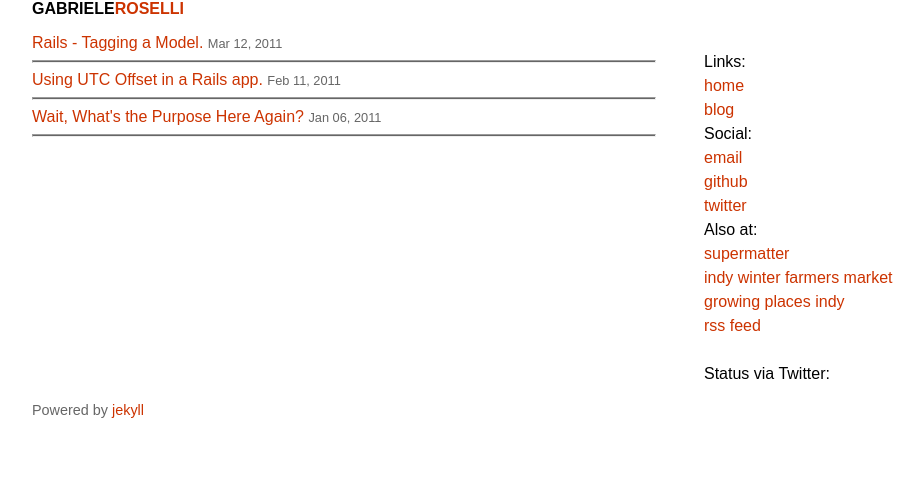
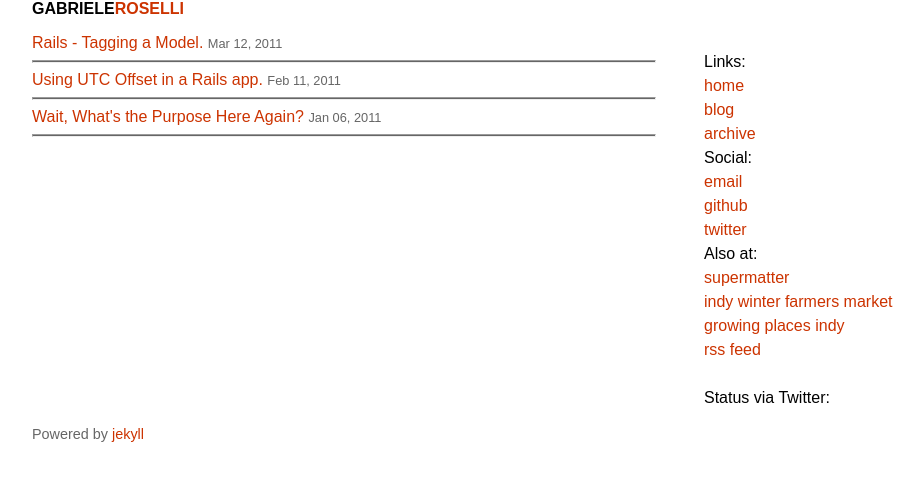
Before and after one commit to gabroselli/gabroselli.github.io, a Jekyll site: the page built from archive.html, in a window 1280 px wide. Shown: the top 481 px of the page, without its empty margins (128-1052 px from the left). Built offline with Jekyll 4.4.1, drawn with Linux system fonts in a browser that asks for light colours.

Commit message:
Added archive to menu

```diff
--- a/_layouts/default.html
+++ b/_layouts/default.html
@@ -17,6 +17,7 @@
 		  <li>Links:</li>
 		  <li><a href="http://gabrieleroselli.com/">home</a></li>
 		  <li><a href="http://gabrieleroselli.com/blog">blog</a></li>
+		  <li><a href="http://gabrieleroselli.com/archive">archive</a></li>
 		  <li>Social:</li>
 		  <li><a href="mailto:gabroselli@gmail.com">email</a></li>
 		  <li><a href="https://github.com/gabroselli">github</a></li>
```
